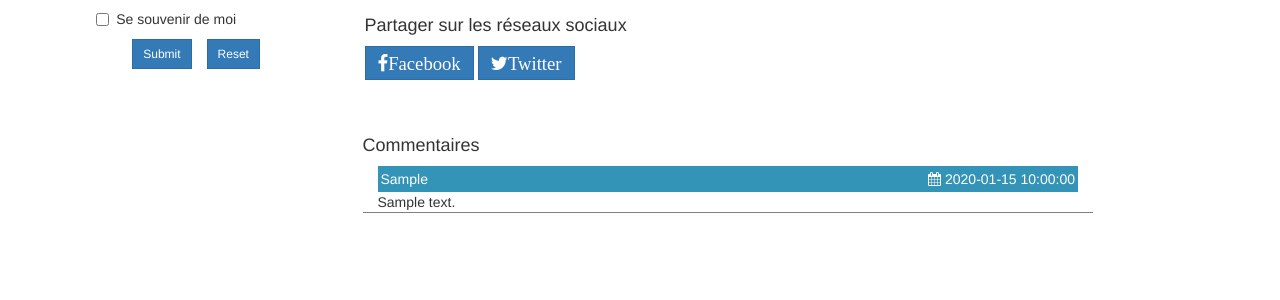
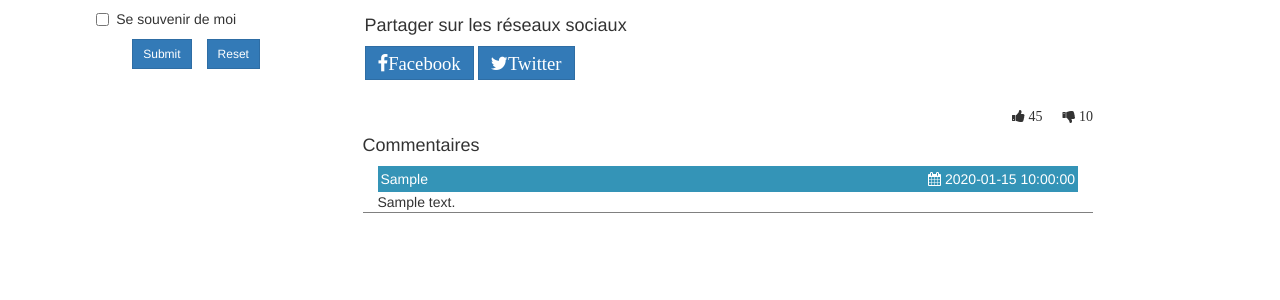
Before and after one commit to BlackPowerC/Blog, a PHP site: page /css_framework/frontend/read_more.php?id_article=1 in a window 1280 px wide; the page is wider, and only the part inside the window is pictured. Shown: the part 282-582 px from the top of that part. Run offline with PHP 8.4, Linux system fonts and the light colour scheme; tables that the repository leaves empty or names only in its code hold one stand-in row (values such as "Sample post"); some libraries are stand-ins or nearby versions.

Commit message:
Add unworking vote feature

```diff
--- a/css/style.css
+++ b/css/style.css
@@ -7,6 +7,58 @@ and open the template in the editor.
     Created on : 15 oct. 2017, 23:19:53
     Author     : jordy
 */
+
+.vote
+{
+    width: 150px;
+    float: right;
+}
+
+/* Barre de vote */
+.vote_bar, .vote_progress
+{
+    height: 4px;
+    display: inline;
+}
+
+.vote_bar
+{
+    width: 30%;
+    background-color: red ;
+}
+
+.vote_progress
+{
+    width: 70%;
+    background-color: green;
+}
+
+/* Bouton de vote */
+.vote_btns
+{
+    margin-top: 10px;
+    text-align: right;
+}
+.vote_btn
+{
+    border: none ;
+    padding: 0 ;
+    transition: color 0.3s;
+    display: inline-block;
+    cursor: pointer;
+    margin: 0 0 0 16px;
+    background: transparent;
+}
+
+.dislike:hover
+{
+    color: red;
+}
+
+.like:hover
+{
+    color: green;
+}
 
 .media-sharing
 {
--- a/src/views/readmoreView.php
+++ b/src/views/readmoreView.php
@@ -59,6 +59,19 @@
                                 echo $tw;
                                 ?>
                             </span>
+                        </div>
+                        <div class="vote">
+                            <div class="vote_bar">
+                                <div class="vote_progress"></div>
+                            </div>
+                            <div class="vote_btns">
+                                <button class="vote_btn like">
+                                    <i class="fa fa-thumbs-up"> 45</i>
+                                </button>
+                                <button class="vote_btn dislike">
+                                    <i class="fa fa-thumbs-down"> 10</i>
+                                </button>
+                            </div>
                         </div>
                         <!-- end article_text_content -->
                         <div class="article_comment_content">
```
